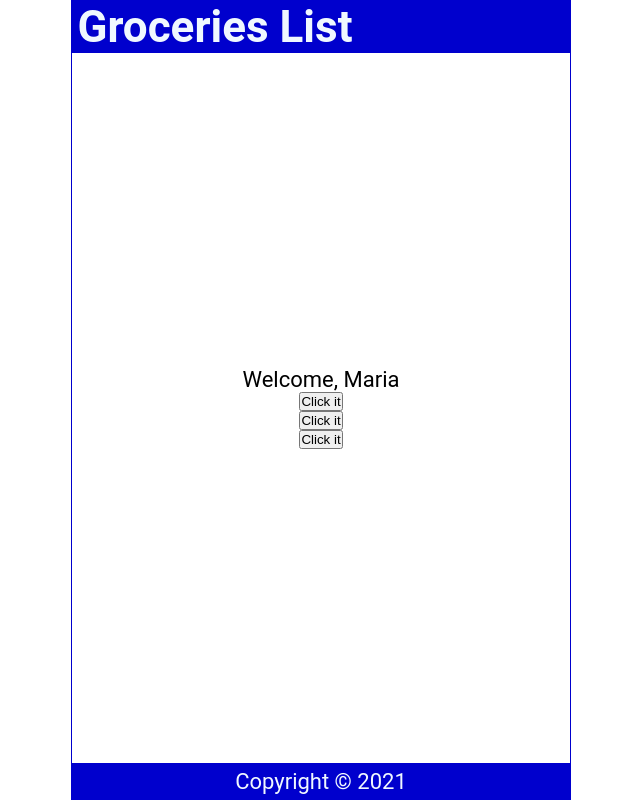
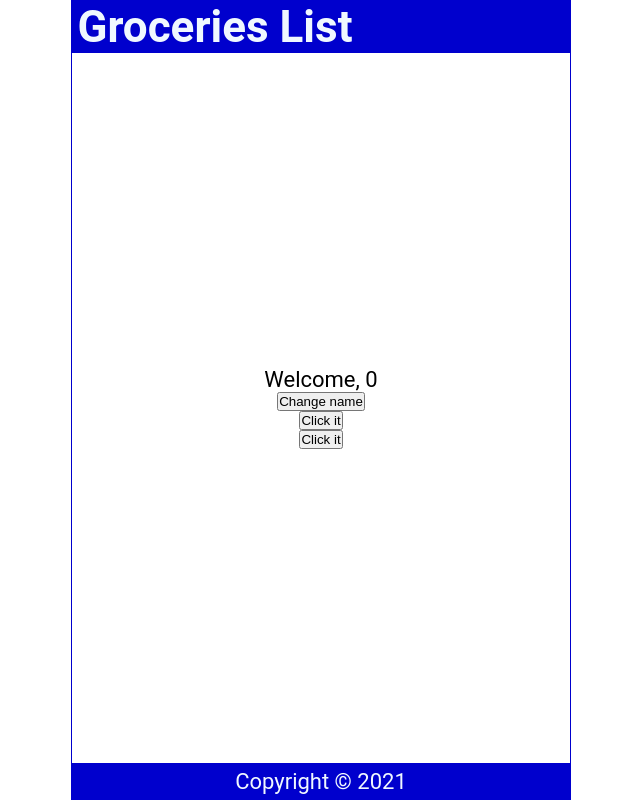
Before and after one commit to xaviermvives/react_deploy_netlify, a React (Create React App) app: page / in a window 1280 px wide. Shown: the whole page, without its empty margins (319-959 px from the left). Built offline with nearby package versions, Linux system fonts and the light colour scheme.

Commit message:
USESTATE HOOK

```diff
--- a/src/Content.js
+++ b/src/Content.js
@@ -1,14 +1,18 @@
-import React from 'react'
+import React, {useState} from 'react'
 
 const Content = () => {
+    const [name, setName] = useState('Dave')
+    const [count, setCount] = useState(0)
+
     const handleNameChange = () => {
         const names = ["Xavier", "Maria", "Josefina"];
         const int = Math.floor(Math.random() * 3)
-        return names[int];
+        setName(names[int])
     }
 
     const handleClick = () => {
-        console.log('You clicked it!')
+        setCount(count + 1)
+        console.log(count)
     }
 
     const handleClick2 = (name) => {
@@ -21,9 +25,9 @@ const Content = () => {
 
     return (
         <main>
-            <p>Welcome, {handleNameChange()}</p>
+            <p onDoubleClick={handleClick}>Welcome, {count}</p>
+            <button onClick={handleNameChange}>Change name</button>
             <button onClick={handleClick}>Click it</button>
-            <button onClick={() => handleClick2('Xavier')}>Click it</button>
             <button onClick={(e) => handleClick3(e)}>Click it</button>
         </main>
     )
```
